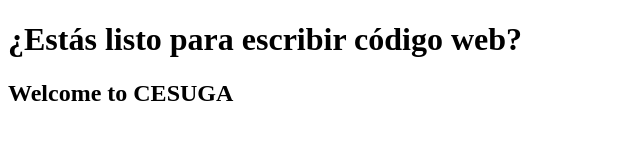
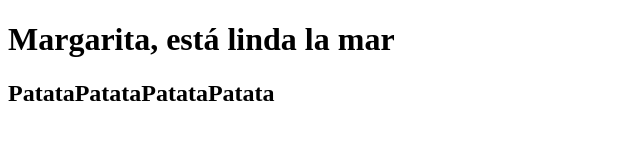
Before and after one commit to IreneIA/test_web, a plain HTML site: page index.html in a window 1280 px wide. Shown: the whole page, without its empty margins (0-640 px from the left). Drawn offline with Linux system fonts and the light colour scheme.

Commit message:
Add files via upload
Secondary Commit

```diff
--- a/index.html
+++ b/index.html
@@ -4,7 +4,7 @@
 
   </head>
   <body>
-    <h1>¿Estás listo para escribir código web?</h1>
-    <h2>Welcome to CESUGA</h2>
+    <h1>Margarita, está linda la mar</h1>
+    <h2>PatataPatataPatataPatata</h2>
   </body>
 </html>
```
